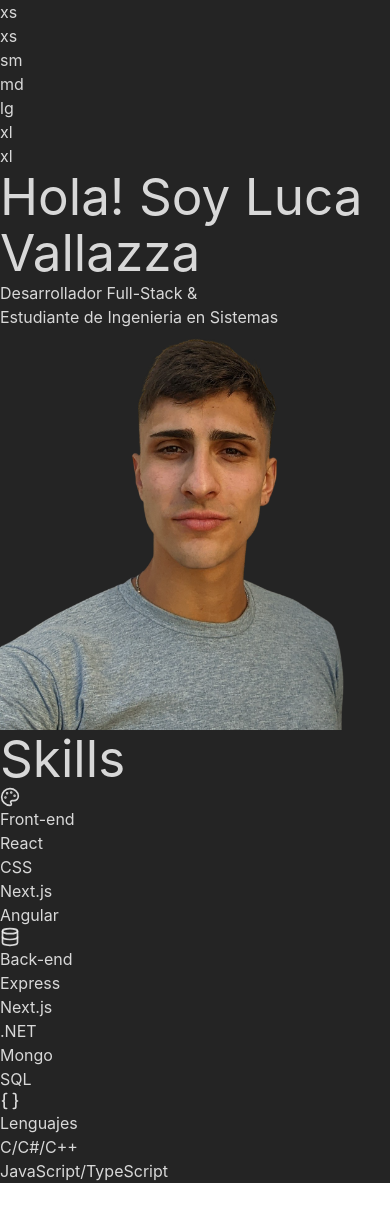
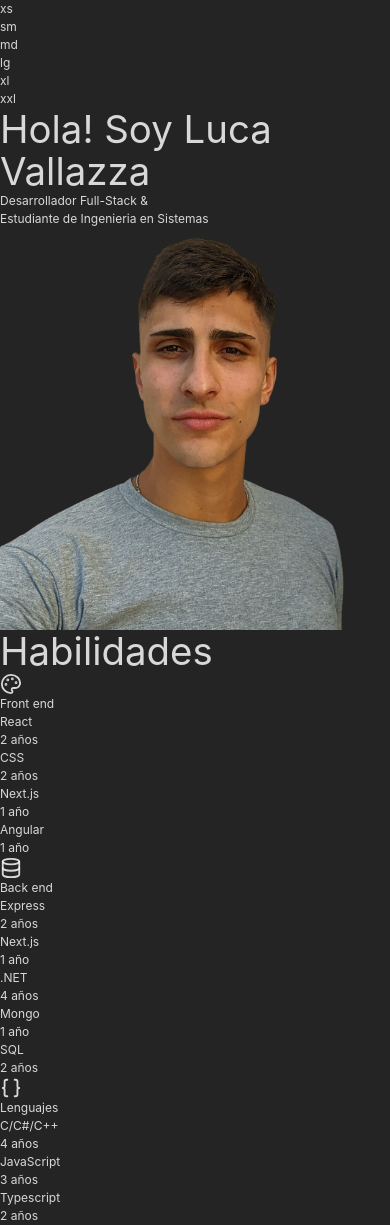
Before and after one commit to LucaVallazza/my-portfolio, a React (Vite) app: page / in a window 390 px wide. Before the commit the page ends 1183 px from the top, so only its background shows below. Built offline with nearby package versions, Linux system fonts and the light colour scheme.

Commit message:
general advances

```diff
--- a/src/components/tw-size.tsx
+++ b/src/components/tw-size.tsx
@@ -2,13 +2,12 @@ const TWSIZE = () => {
     return (
     <>
 
-    <div className="hidden xxs:block xs:hidden">xs</div>
-    <div className="hidden xs:block sm:hidden">xs</div>
+    <div className="block sm:hidden">xs</div>
     <div className="hidden sm:block md:hidden ">sm</div>
     <div className="hidden md:block lg:hidden ">md</div>
     <div className="hidden lg:block xl:hidden ">lg</div>
-    <div className="hidden xl:block xxl:hidden ">xl</div>
-    <div className="hidden xxl:block ">xl</div>
+    <div className="hidden xl:block 2xl:hidden ">xl</div>
+    <div className="hidden 2xl:block ">xxl</div>
 
     </> );
 }
--- a/src/header.tsx
+++ b/src/header.tsx
@@ -15,7 +15,7 @@ const Header = () => {
         </div>
 
         <div className="hidden sm:flex w-2/5 lg:h-[85%] relative h-full mt-auto mb-0  justify-center">
-          <img src="../public/NoBG_Cuadradita.png" className="object-cover overflow-hidden"></img>
+          <img src="./NoBG_Cuadradita.png" className="object-cover overflow-hidden"></img>
         </div>
 
       </div>
--- a/src/index.css
+++ b/src/index.css
@@ -70,3 +70,9 @@ button:focus-visible {
     background-color: #f9f9f9;
   }
 }
+
+@media (max-width: 400px), (max-height: 589px) {
+  body {
+      font-size: 75%; /* 50% del tamaño original */
+  }
+}
--- a/src/skills.tsx
+++ b/src/skills.tsx
@@ -1,9 +1,11 @@
 import { Braces, Database, LucideProps, Palette } from "lucide-react";
 import ProgressBar from "./components/progress-bar";
+import { useEffect, useState } from "react";
 
 interface IItem {
   name: string;
   level: number;
+  exp: number;
 }
 interface ISkills {
   title: string;
@@ -16,64 +18,92 @@ interface ISkills {
 const Skills = () => {
   const skills: ISkills[] = [
     {
-      title: "Front-end",
+      title: "Front end",
       titleIcon: Palette,
       items: [
-        { name: "React", level: 8 },
-        { name: "CSS", level: 7 },
-        { name: "Next.js", level: 7 },
-        { name: "Angular", level: 6 },
+        { name: "React", level: 8, exp: 2 },
+        { name: "CSS", level: 7, exp: 2 },
+        { name: "Next.js", level: 7, exp: 1 },
+        { name: "Angular", level: 6, exp:1 },
       ],
     },
     {
-      title: "Back-end",
+      title: "Back end",
       titleIcon: Database,
       items: [
-        { name: "Express", level: 8 },
-        { name: "Next.js", level: 8 },
-        { name: ".NET", level: 6 },
-        { name: "Mongo", level: 8 },
-        { name: "SQL", level: 7 },
+        { name: "Express", level: 8 , exp: 2},
+        { name: "Next.js", level: 8, exp: 1 },
+        { name: ".NET", level: 6, exp: 4},
+        { name: "Mongo", level: 8, exp:1 },
+        { name: "SQL", level: 7 , exp:2},
       ],
     },
     {
       title: "Lenguajes",
       titleIcon: Braces,
       items: [
-        { name: "C/C#/C++", level: 7 },
-        { name: "JavaScript/TypeScript", level: 7 },
+        { name: "C/C#/C++", level: 7, exp: 4 },
+        { name: "JavaScript", level: 7, exp:3 },
+        { name: "Typescript", level: 7, exp:2 },
       ],
     },
   ];
 
+  const [widthMultiplier, setWidthMultiplier] = useState(1.0);
+
+  useEffect(() => {
+    addEventListener("resize", (event) => {
+      window.innerWidth < 600 ?  setWidthMultiplier(1.5) : setWidthMultiplier (1.0);
+
+    });
+    return () => {
+
+    };
+  }, []);
+
   return (
-    <div className="bg-red-800 w-full flex flex-row justify-center">
-     <div className="flex flex-col items-center justify-center mt-4 xl:w-[70%]">
-      <h1 className="text-center">Skills</h1>
+    <div className="bg-red-800 w-full flex flex-row justify-center pt-4 pb-10 xl:pt-10 xl:pb-26">
+      <div className="flex flex-col items-center justify-center w-full sm:w-4/5 xl:w-[70%] 2xl:w-[60%]">
 
-      <div className="flex flex-row justify-around w-full md:w-4/5  bg-red-500">
+        <h1 className="text-center text-[2em] sm:text-[3em] mb-6 sm:mb-10 ">Habilidades</h1>
+
+        <div className="flex flex-row justify-around w-full">
+
           {skills.map((s) => (
-          <div className="flex-1 px-3 flex flex-col justify-start items-center">
-            <div className="flex flex-row items-center">
-              <s.titleIcon size={20} className="mr-2"></s.titleIcon>
-              <h3 className="text-xl">{s.title}</h3>
+            <div className="flex-1 px-3 lg:px-10 2xl:px-20 flex flex-col  justify-start sm:items-center">
+              <div className="flex flex-col sm:flex-row items-center mb-2">
+                <s.titleIcon size={22} className="sm:mr-2 block "></s.titleIcon>
+                <h3 className="text-sm text-center sm:text-lg xl:text-2xl font-bold ">{s.title}</h3>
               </div>
               <ul className="w-full">
                 {s.items.map((item) => {
-                return(
+                  return (
                     <>
-                  <li>{item.name}</li>
-                  <ProgressBar progress={item.level * 10}></ProgressBar>
+                      <li className="mb-1 md:mb-2">
+                        <div className="flex flex-row text-xs sm:text-[1em] sm:pb-1 justify-between">
+                          <div>{item.name}</div>
+                          <div className="text-gray-300 block italic text-[0.75em] sm:text-[0.7em]">
+                            {item.exp > 1
+                              ? `${item.exp} años`
+                              : `${item.exp} año`}
+                          </div>
+                        </div>
+                        <div className="hidden sm:block">
+                          <ProgressBar progress={item.level * 10 }></ProgressBar>
+                        </div>
+                      </li>
                     </>
-              )}
-              )}
+                  );
+                })}
               </ul>
             </div>
-        ))}
+          ))
+          }
+
+        </div>
+
       </div>
     </div>
-    </div>
-
   );
 };
 
```
Lines whose indentation alone changed are shown as unchanged.
